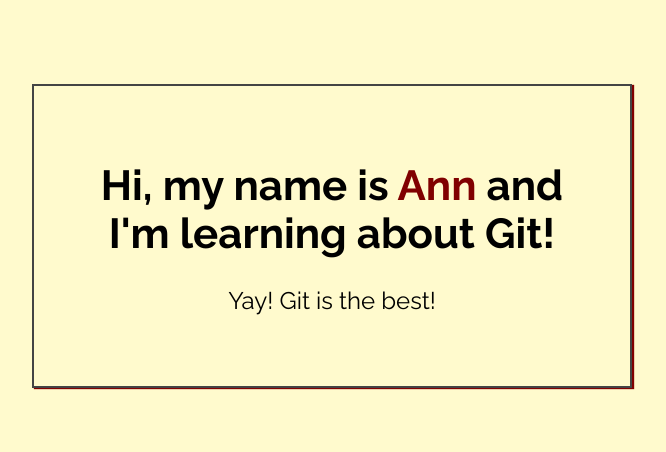
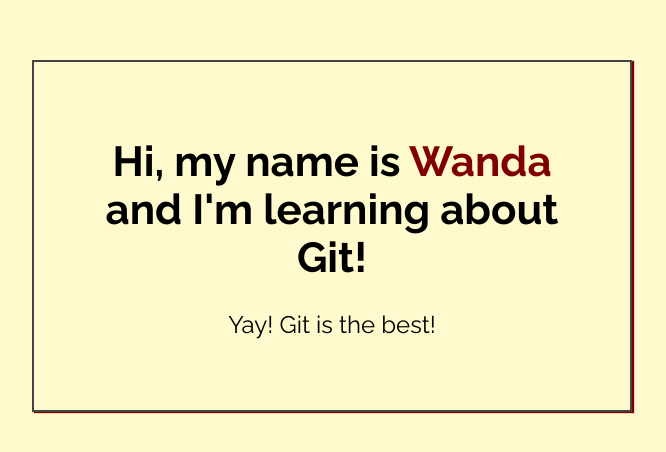
Before and after one commit to wmaadb/my-first-repo, a plain HTML site: page index.html in a window 1280 px wide. Shown: the part 164-616 px from the top of the page, without its empty margins (308-974 px from the left). Drawn offline with Linux system fonts and the light colour scheme.

Commit message:
Addend name to index.html

```diff
--- a/index.html
+++ b/index.html
@@ -14,7 +14,7 @@
 <body>
 
     <div class="greeting">
-        <h1>Hi, my name is <span class="highlight">Ann</span> and I'm learning about Git! </h1>
+        <h1>Hi, my name is <span class="highlight">Wanda</span> and I'm learning about Git! </h1>
 
         <p>Yay! Git is the best!</p>
     </div>
```
